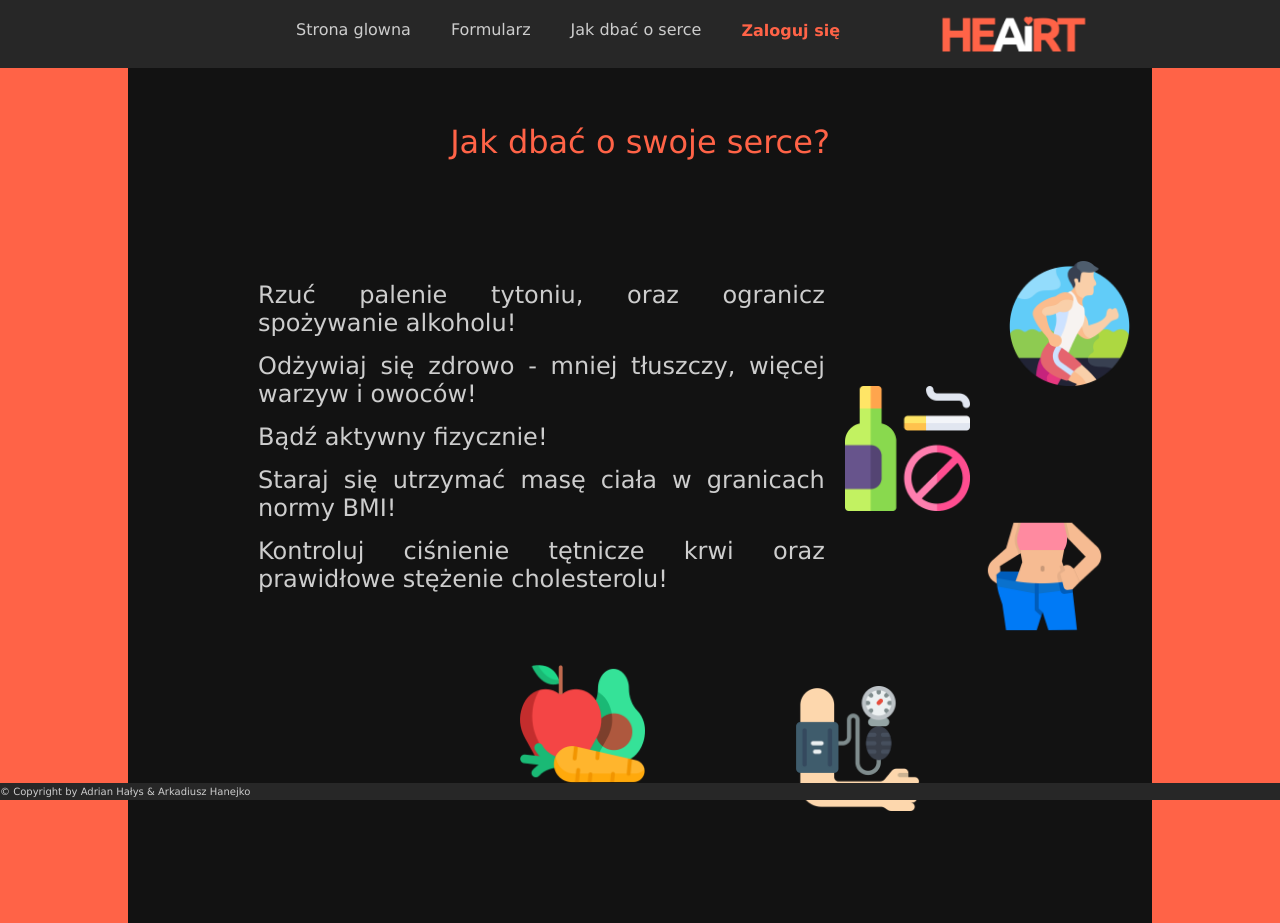
After one commit to Bl0tniaQus/HeartDisease-STProject, a Flask app: page /tips in a window 1280 px wide. The commit adds this page. Run offline with Flask 2, Linux system fonts and the light colour scheme; some libraries are stand-ins or nearby versions.

Commit message:
Add files via upload

```diff
--- a/templates/formularz.html
+++ b/templates/formularz.html
@@ -37,7 +37,7 @@ list-style-type:none;
     <ul class="menu_list">
       <a href="/"><li>Strona glowna</li></a>
       <a href="/form"><li>Formularz</li></a>
-      <a href="/about"><li>O nas</li></a>
+      <a href="/tips"><li>Jak dbać o serce</li></a>
       {% if session['login'] %}
 	  <a href="/profil" id="logs"><li id="log"><p style="color:tomato;font-family:">{{session['login']}}</p><ul class="submenu">
 	  <a href="/profil" id="profil_przycisk"><li id="wylog">Profil</li></a>
--- a/templates/index.html
+++ b/templates/index.html
@@ -35,7 +35,7 @@ list-style-type:none;
     <ul class="menu_list">
       <a href="/"><li>Strona glowna</li></a>
       <a href="/form"><li>Formularz</li></a>
-      <a href="/about"><li>O nas</li></a>
+      <a href="/tips"><li>Jak dbać o serce</li></a>
       {% if session['login'] %}
 	  <a href="/profil" id="logs"><li id="log"><p style="color:tomato;font-family:">{{session['login']}}</p><ul class="submenu">
 	  <a href="/profil" id="profil_przycisk"><li id="wylog">Profil</li></a>
--- a/templates/logowanie.html
+++ b/templates/logowanie.html
@@ -13,7 +13,7 @@
     <ul class="menu_list">
       <a href="/"><li>Strona glowna</li></a>
       <a href="/form"><li>Formularz</li></a>
-      <a href="/about"><li>O nas</li></a>
+      <a href="/tips"><li>Jak dbać o serce</li></a>
       {% if session['login'] %}
 	  <a href="/profil" id="logs"><li id="log"><p style="color:tomato;font-family:">{{session['login']}}</p><ul class="submenu">
 	  <a href="/profil" id="profil_przycisk"><li id="wylog">Profil</li></a>
--- a/templates/profil.html
+++ b/templates/profil.html
@@ -15,7 +15,7 @@
     <ul class="menu_list">
       <a href="/"><li>Strona glowna</li></a>
       <a href="/form"><li>Formularz</li></a>
-      <a href="/about"><li>O nas</li></a>
+      <a href="/tips"><li>Jak dbać o serce</li></a>
       {% if session['login'] %}
 	  <a href="/profil" id="logs"><li id="log"><p style="color:tomato;font-family:">{{session['login']}}</p><ul class="submenu">
 	  <a href="/profil" id="profil_przycisk"><li id="wylog">Profil</li></a>
--- a/templates/rejestracja.html
+++ b/templates/rejestracja.html
@@ -13,7 +13,7 @@
     <ul class="menu_list">
       <a href="/"><li>Strona glowna</li></a>
       <a href="/form"><li>Formularz</li></a>
-      <a href="/about"><li>O nas</li></a>
+      <a href="/tips"><li>Jak dbać o serce</li></a>
       {% if session['login'] %}
 	  <a href="/profil" id="logs"><li id="log"><p style="color:tomato;font-family:">{{session['login']}}</p><ul class="submenu">
 	  <a href="/profil" id="profil_przycisk"><li id="wylog">Profil</li></a>
--- /dev/null
+++ b/templates/tips.html
@@ -0,0 +1,58 @@
+<html>
+<head>
+<link rel="stylesheet" href="{{ url_for('static', filename='style.css') }}"/>
+<!--<a href="https://www.flaticon.com/free-icons/fruit" title="fruit icons">Fruit icons created by Freepik - Flaticon</a>
+<a href="https://www.flaticon.com/free-icons/hypertension" title="hypertension icons">Hypertension icons created by Smashicons - Flaticon</a>
+<a href="https://www.flaticon.com/free-icons/weight-loss" title="weight loss icons">Weight loss icons created by photo3idea_studio - Flaticon</a>
+<a href="https://www.flaticon.com/free-icons/no-alcohol" title="no alcohol icons">No alcohol icons created by Freepik - Flaticon</a>
+<a href="https://www.flaticon.com/free-icons/exercise" title="exercise icons">Exercise icons created by Freepik - Flaticon</a>-->
+</head>
+<body>
+{% block content %}
+<div class="navbar">
+	<input type="checkbox" checked="unckecked" />
+    <span> </span>
+    <span> </span>
+    <span> </span>
+    <ul class="menu_list">
+      <a href="/"><li>Strona glowna</li></a>
+      <a href="/form"><li>Formularz</li></a>
+      <a href="/tips"><li>Jak dbać o serce</li></a>
+      {% if session['login'] %}
+	  <a href="/profil" id="logs"><li id="log"><p style="color:tomato;font-family:">{{session['login']}}</p><ul class="submenu">
+	  <a href="/profil" id="profil_przycisk"><li id="wylog">Profil</li></a>
+
+	  <a href="/wyniki" id="wyniki_przycisk"><li id="wylog">Wyniki</li></a>
+
+	  <a href="/wyloguj" id="wylogujsie_przycisk"><li  style=" color:tomato;"  id="wylog">Wyloguj się</li></a>
+
+	  </ul>	</li></a>
+
+	  {% else %}
+	  <a href="/login"><li id="log">Zaloguj się</li></a>
+	  {% endif %}
+	</ul>
+
+  <img class="logo" src="{{ url_for('static', filename='logo.png') }}" height="40px" style=""/>
+</div>
+<div class="content">
+
+<p class="tipsleft">Jak dbać o swoje serce?</p>
+<div class="tips">
+<p class="tip">Rzuć palenie tytoniu, oraz ogranicz spożywanie alkoholu!</p><p class="tip">Odżywiaj się zdrowo -  mniej tłuszczy, więcej warzyw i owoców!</p><p class="tip">Bądź aktywny fizycznie!</p><p class="tip">Staraj się utrzymać masę ciała w granicach normy BMI!</p><p class="tip">Kontroluj ciśnienie tętnicze krwi oraz prawidłowe stężenie cholesterolu!</p>
+</div>
+<div class="tipsright"><p>
+<img id="z1" class="tipsimg" src="{{ url_for('static', filename='running.png') }}"/>
+<img id="z2"  class="tipsimg"  src="{{ url_for('static', filename='no-alcohol.png') }}" />
+<img id="z3"  class="tipsimg"  src="{{ url_for('static', filename='slim.png') }}" />
+<img id="z4"  class="tipsimg"  src="{{ url_for('static', filename='arm.png') }}" />
+<img id="z5"  class="tipsimg"  src="{{ url_for('static', filename='healthy-food.png') }}"/></p>
+
+</div>
+</div>
+
+<div class="footer">© Copyright by Adrian Hałys &amp Arkadiusz Hanejko</div>
+{% endblock %}
+</body>
+
+</html>
--- a/templates/wynik.html
+++ b/templates/wynik.html
@@ -35,7 +35,7 @@ list-style-type:none;
     <ul class="menu_list">
       <a href="/"><li>Strona glowna</li></a>
       <a href="/form"><li>Formularz</li></a>
-      <a href="/about"><li>O nas</li></a>
+      <a href="/tips"><li>Jak dbać o serce</li></a>
       {% if session['login'] %}
 	  <a href="/profil" id="logs"><li id="log"><p style="color:tomato;font-family:">{{session['login']}}</p><ul class="submenu">
 	  <a href="/profil" id="profil_przycisk"><li id="wylog">Profil</li></a>
--- a/templates/wyniki_uzytkownika.html
+++ b/templates/wyniki_uzytkownika.html
@@ -35,7 +35,7 @@ list-style-type:none;
     <ul class="menu_list">
       <a href="/"><li>Strona glowna</li></a>
       <a href="/form"><li>Formularz</li></a>
-      <a href="/about"><li>O nas</li></a>
+      <a href="/tips"><li>Jak dbać o serce</li></a>
       {% if session['login'] %}
 	  <a href="/profil" id="logs"><li id="log"><p style="color:tomato;font-family:">{{session['login']}}</p><ul class="submenu">
 	  <a href="/profil" id="profil_przycisk"><li id="wylog">Profil</li></a>
```
